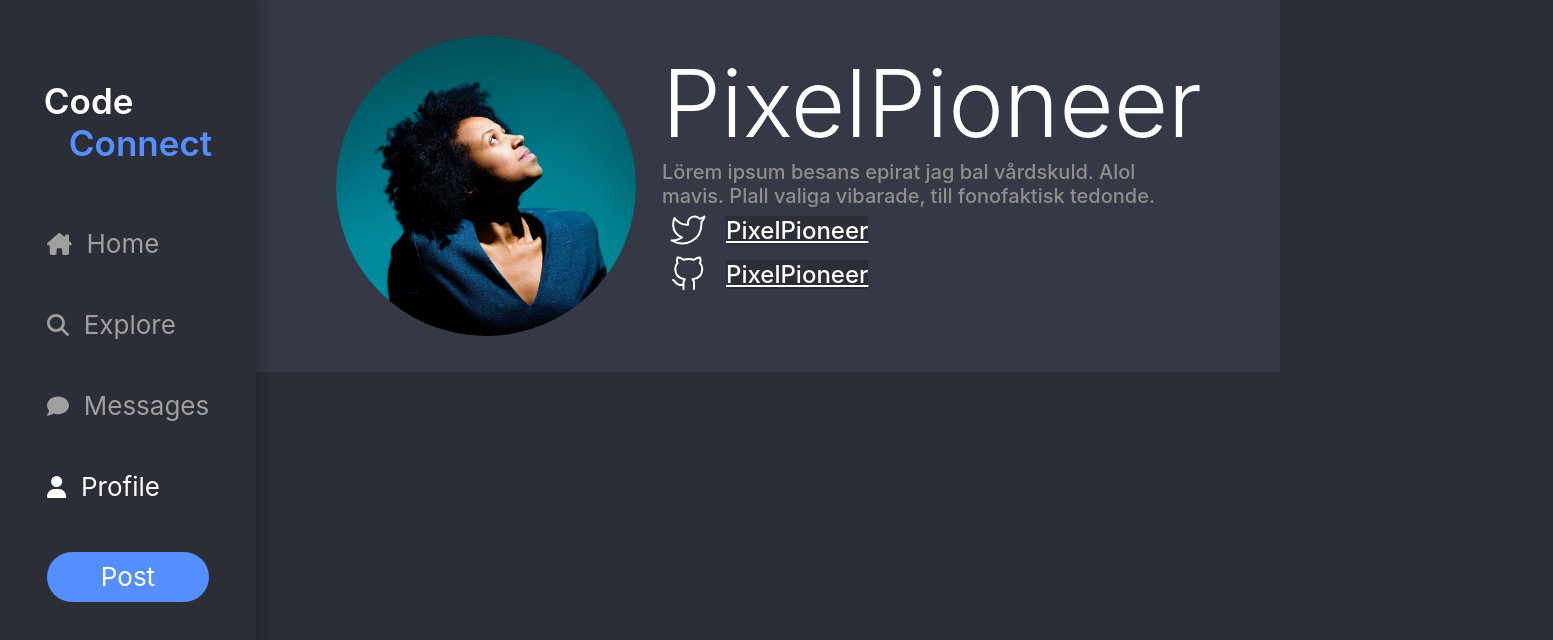
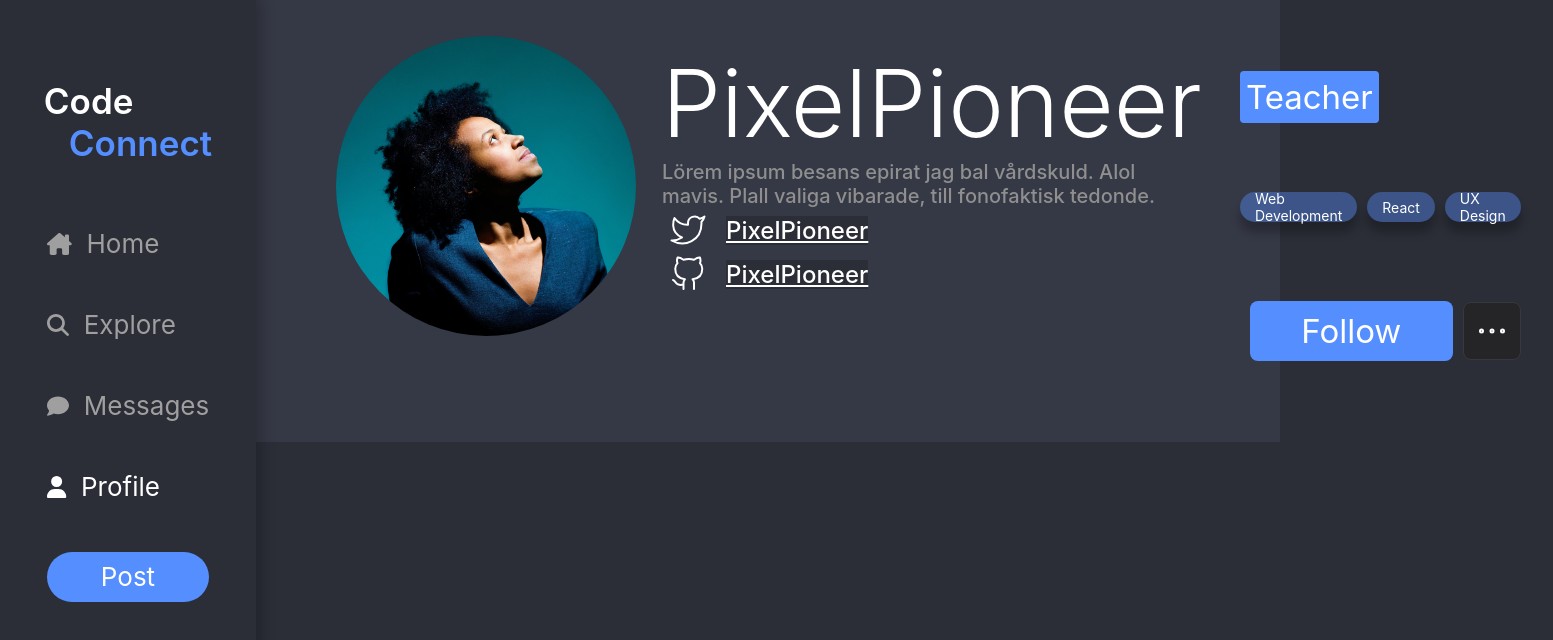
Before and after one commit to JvsonKee/CodeConnect, a React app: page /CodeConnect/account in a window 1280 px wide. Shown: the top 640 px of the page, 1553 px wide, since content can reach past the window. Built offline with nearby package versions, Linux system fonts and the light colour scheme; the HTML template or start-up script is replaced by a standard one.

Commit message:
Added MetaProfile

```diff
--- /dev/null
+++ b/src/pages/Account/UserBanner/MetaProfile/AccountInteractionButton.jsx
@@ -0,0 +1,107 @@
+import React from "react";
+import styled from "styled-components"
+
+
+const AccountInteractionButtonContainer = styled.div`
+    display: flex;
+    padding: 10px;
+    justify-content: center;
+    align-items: center;
+    gap: 10px;
+    align-self: stretch;
+`
+const TextStyle = styled.p`
+    color: #FFF;
+    font-family: Inter;
+    font-size: 33px;
+    font-style: normal;
+    font-weight: 400;
+    line-height: normal;
+`
+const BigButtonShape = styled.div`
+    display: flex;
+    padding: 10px;
+    justify-content: center;
+    align-items: center;
+    gap: 10px;
+    flex: 1 0 0;
+`
+
+const SmallButtonStyle = styled.div`
+    display: flex;
+    padding: 10px;
+    justify-content: center;
+    align-items: center;
+    gap: 10px;
+    border-radius: 8px;
+    border: 1.5px solid #35383E;
+    background: #252527;
+`
+
+const MoreIcon = (props) => (
+    <svg
+      xmlns="http://www.w3.org/2000/svg"
+      width={36}
+      height={36}
+      fill="none"
+      {...props}
+    >
+      <path
+        stroke="#fff"
+        strokeLinecap="round"
+        strokeLinejoin="round"
+        strokeWidth={2}
+        d="M18 19.5a1.5 1.5 0 1 0 0-3 1.5 1.5 0 0 0 0 3ZM28.5 19.5a1.5 1.5 0 1 0 0-3 1.5 1.5 0 0 0 0 3ZM7.5 19.5a1.5 1.5 0 1 0 0-3 1.5 1.5 0 0 0 0 3Z"
+      />
+    </svg>
+  )
+
+function EditProfileButton(){
+    const Usercolour = {
+        backgroundColor: "##3A3D4B",
+        borderRadius: "8px",
+        border: '1.5px solid #45484F'
+      };
+    return (
+        <BigButtonShape style={Usercolour}>
+            <TextStyle>Edit Profile</TextStyle>
+        </BigButtonShape>
+    )
+}
+
+function UserInteractionButton(){
+    const Usercolour = {
+        backgroundColor: "#558FFF",
+        borderRadius: "8px"
+    };
+    const TColor = {
+        backgroundColor: "#558FFF"
+    };
+
+    return (
+        <BigButtonShape style={Usercolour}>
+            <TextStyle style={TColor}>Follow</TextStyle>
+        </BigButtonShape>
+    )
+}
+
+
+function AccountInteractionButton({loggedInUser}){
+    const getButton = () => {
+        switch (loggedInUser) {
+          case true:
+            return <EditProfileButton />;
+          case false:
+            return <UserInteractionButton />;
+        }
+      };
+
+    return (
+        <AccountInteractionButtonContainer>
+            {getButton()}
+            {!loggedInUser ? <SmallButtonStyle> <MoreIcon/> </SmallButtonStyle> : null}
+        </AccountInteractionButtonContainer>
+    )
+}
+
+export default AccountInteractionButton;
--- /dev/null
+++ b/src/pages/Account/UserBanner/MetaProfile/MetaProfile.jsx
@@ -0,0 +1,27 @@
+import React from "react";
+import styled from "styled-components"
+import RoleChip from "./roleChip";
+import TopicArray from "./TopicArray";
+import AccountInteractionButton from "./AccountInteractionButton";
+
+
+const MetaProfileContainer = styled.div`
+    display: flex;
+    height: 300px;
+    padding: 35px 22px;
+    flex-direction: column;
+    justify-content: space-between;
+    align-items: flex-start;
+`
+
+function MetaProfile({user}){
+    return (
+        <MetaProfileContainer>
+            <RoleChip role={user.role}/>
+            <TopicArray interests={user.interests}/>
+            <AccountInteractionButton loggedInUser={false}/>
+        </MetaProfileContainer>
+    )
+}
+
+export default MetaProfile;
--- /dev/null
+++ b/src/pages/Account/UserBanner/MetaProfile/RoleChip.jsx
@@ -0,0 +1,32 @@
+import React from "react";
+import styled from "styled-components"
+
+
+const RoleChipContainer = styled.div`
+    display: flex;
+    padding: 6px;
+    align-items: flex-start;
+    gap: 10px;
+    border-radius: 4px;
+    background: #558FFF;
+`
+
+const H4Style = styled.p`
+color: #FFF;
+font-family: Inter;
+font-size: 33px;
+font-style: normal;
+background: #558FFF;
+font-weight: 400;
+line-height: normal;
+`
+
+function RoleChip({role}){
+    return (
+        <RoleChipContainer>
+            <H4Style>{role}</H4Style>
+        </RoleChipContainer>
+    )
+}
+
+export default RoleChip;
--- /dev/null
+++ b/src/pages/Account/UserBanner/MetaProfile/TopicArray.jsx
@@ -0,0 +1,27 @@
+import React from "react";
+import styled from "styled-components"
+import TopicBubble from "../../../../components/TopicBubble/TopicBubble";
+
+
+const TopicArrayContainer = styled.div`
+    display: flex;
+    padding: 10px 10px 10px 0px;
+    align-items: center;
+    gap: 10px;
+    align-self: stretch;
+`
+
+function TopicArray({interests}){
+    return (
+        <TopicArrayContainer>
+            {
+            interests.map((it, i) => (
+                    <TopicBubble topicName={it}/>
+            ))
+            }
+
+        </TopicArrayContainer>
+    )
+}
+
+export default TopicArray;
--- a/src/pages/Account/UserBanner/UserBanner.jsx
+++ b/src/pages/Account/UserBanner/UserBanner.jsx
@@ -1,6 +1,7 @@
 import React from "react";
 import styled from "styled-components"
 import InfoProfile from "./InfoProfile/InfoProfile";
+import MetaProfile from "./MetaProfile/MetaProfile";
 
 const UserBannerContainer = styled.div`
     display: flex;
@@ -15,6 +16,7 @@ function UserBanner({user}){
     return (
         <UserBannerContainer>
             <InfoProfile user={user}/>
+            <MetaProfile user={user}/>
         </UserBannerContainer>
     )
 }
```
